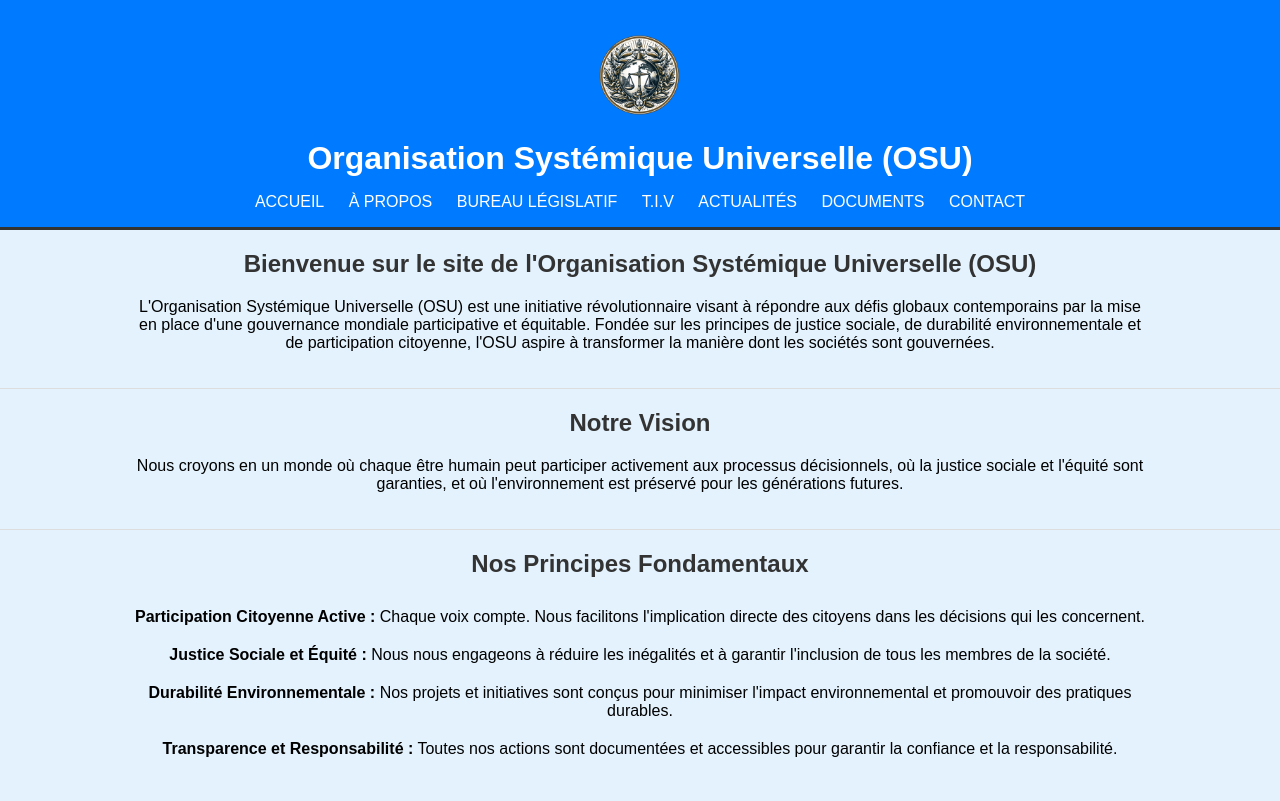
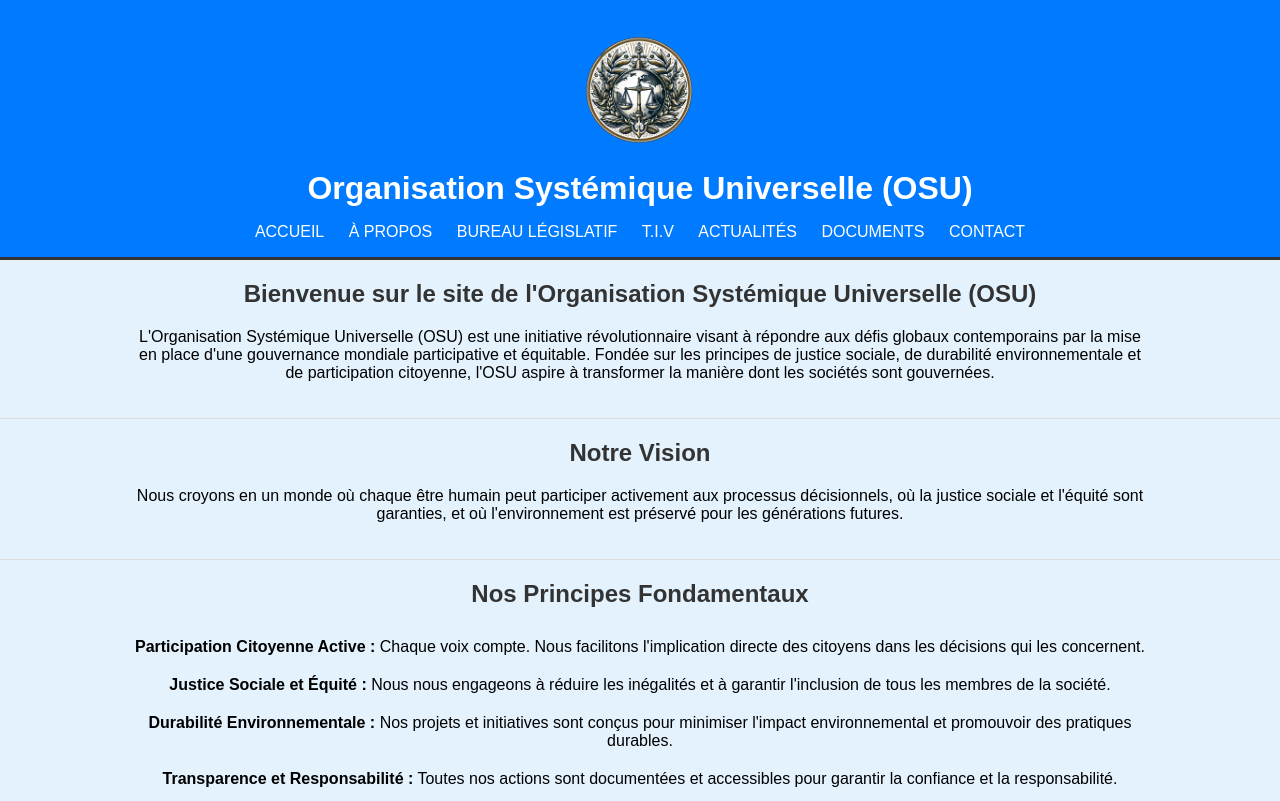
Before and after one commit to GUH-OSU/GUH-OSU, a plain HTML site: page index.html in a window 1280 px wide. Shown: the top 801 px of the page. Drawn offline with Linux system fonts and the light colour scheme.

Commit message:
agrandissement logo

```diff
--- a/styles.css
+++ b/styles.css
@@ -34,7 +34,7 @@ header h1 {
 }
 
 header .logo {
-    max-width: 90px; /* Taille ajustée du logo */
+    max-width: 120px; /* Taille ajustée du logo */
     margin-bottom: 10px;
 }
 
```
